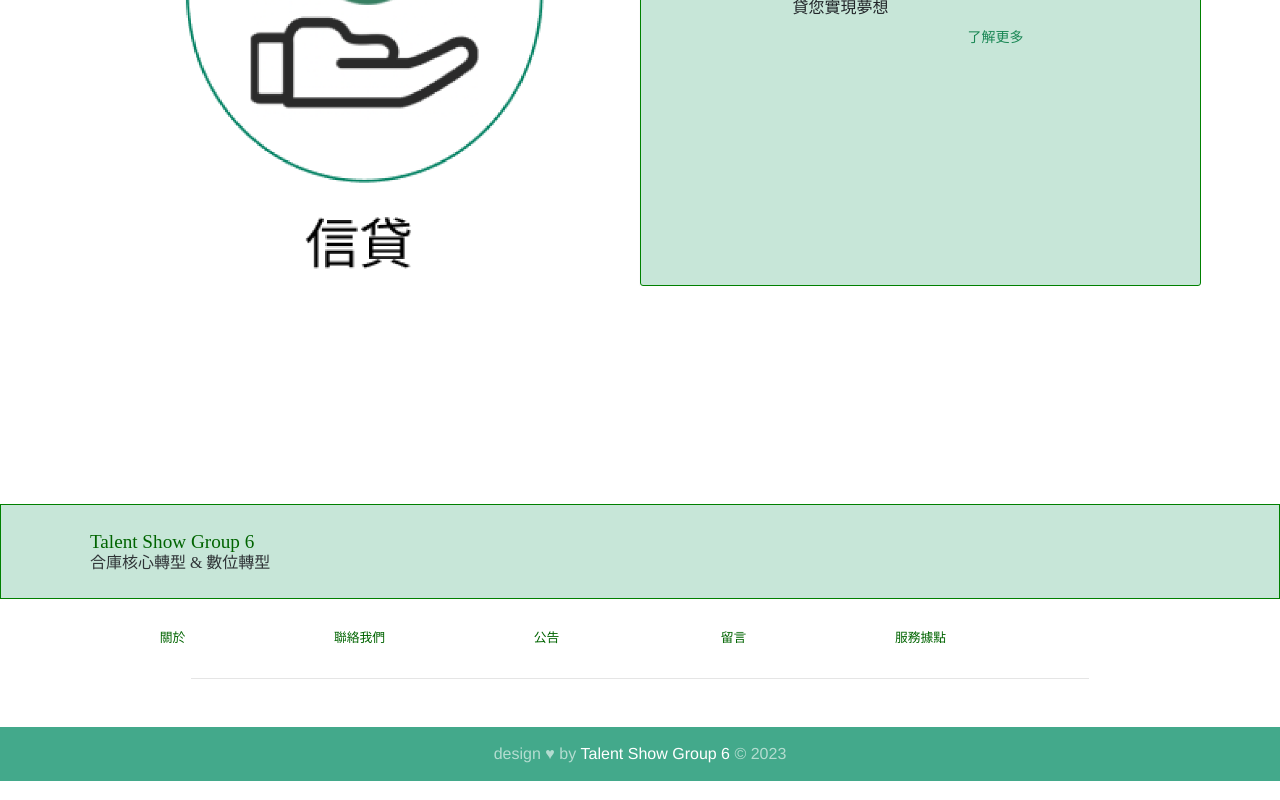
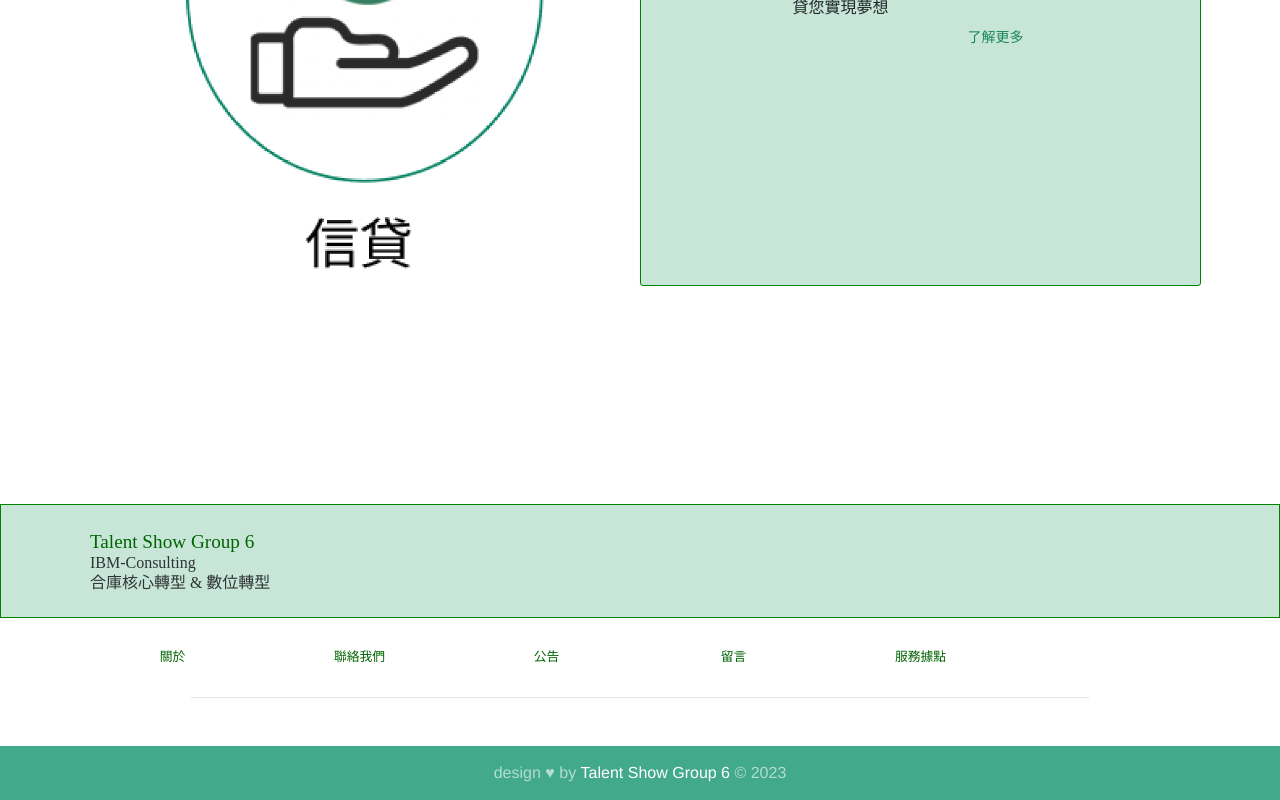
Before and after one commit to hantunll/ts_poc, a Vue app: page /home in a window 1280 px wide. Shown: the part 943-1743 px from the top of the page. Built offline with nearby package versions, Linux system fonts and the light colour scheme.

Commit message:
Update BaseFooter.vue

```diff
--- a/src/components/BaseFooter.vue
+++ b/src/components/BaseFooter.vue
@@ -5,19 +5,15 @@
       <div class="container">
         <div class="footer__row">
           <div class="footer__getcall">
-            <!-- <img src="img/tcb.png" alt="" width="60" height="60"/> -->
             <div class="footer__getcall-info">
                 <h3 class="footer__getcall-h3" style="font-size:1.2rem; font-family:serif;color:darkgreen;">Talent Show Group 6</h3>
+                <h3 class="footer__getcall-h3" style="font-size:1rem; font-family:serif;"></h3>
+                <h3 class="footer__getcall-h3" style="font-size:1rem; font-family:serif;">IBM-Consulting</h3>
               <h3 class="footer__getcall-h3" style="font-size:1rem; font-family:serif;">合庫核心轉型 &amp; 數位轉型</h3>
+
 
             </div>
           </div>
-          <!-- <div class="footer__info" style="font-size:1rem; font-family:serif;">
-            <span class="footer__info-span">Email : info@ibm.com</span>
-            <span class="footer__info-span margin--right-10">
-              Tel : 0905750608</span
-            >
-          </div> -->
         </div>
       </div>
     </div>
@@ -32,9 +28,6 @@
         </div>
         <div class="footer__hr"></div>
         <div class="footer__about">
-          <!-- <p class="footer__txt">
-            IBM Consulting
-          </p> -->
         </div>
       </div>
       <div class="footer__team">
```
